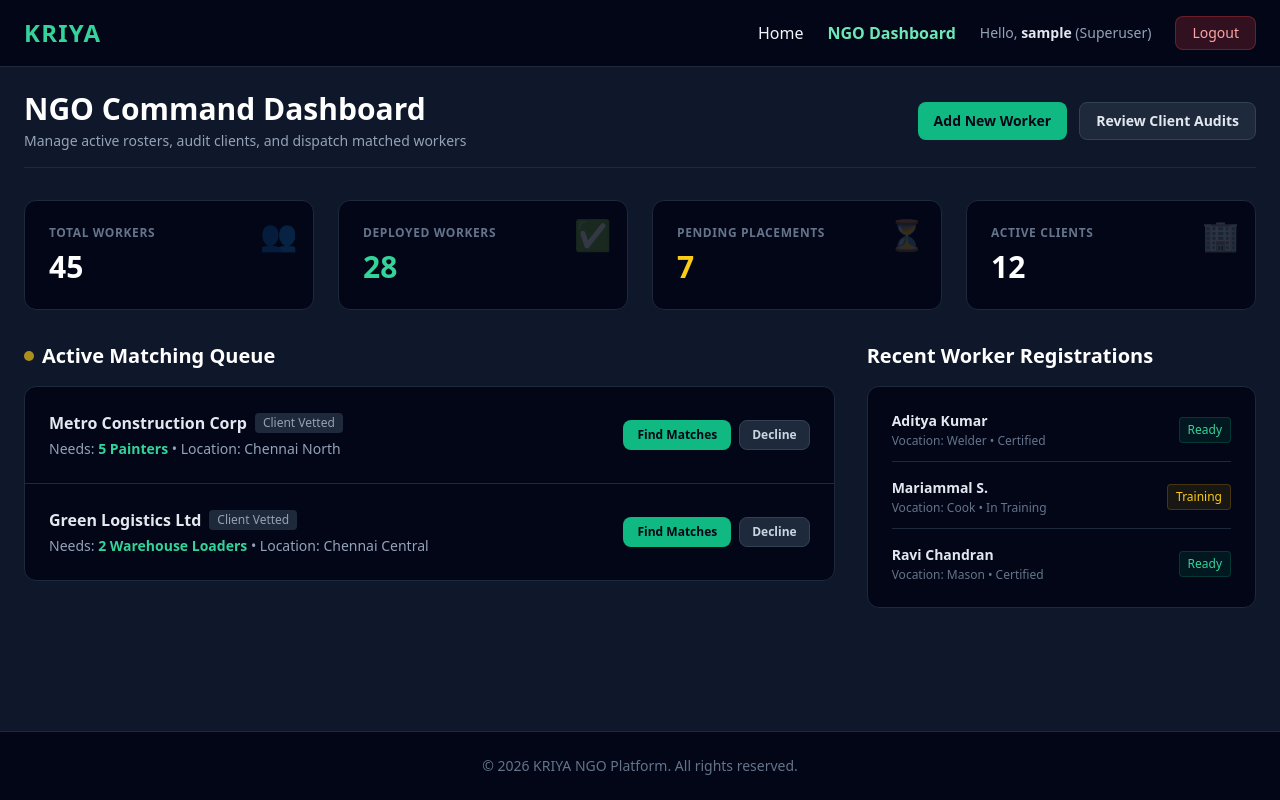
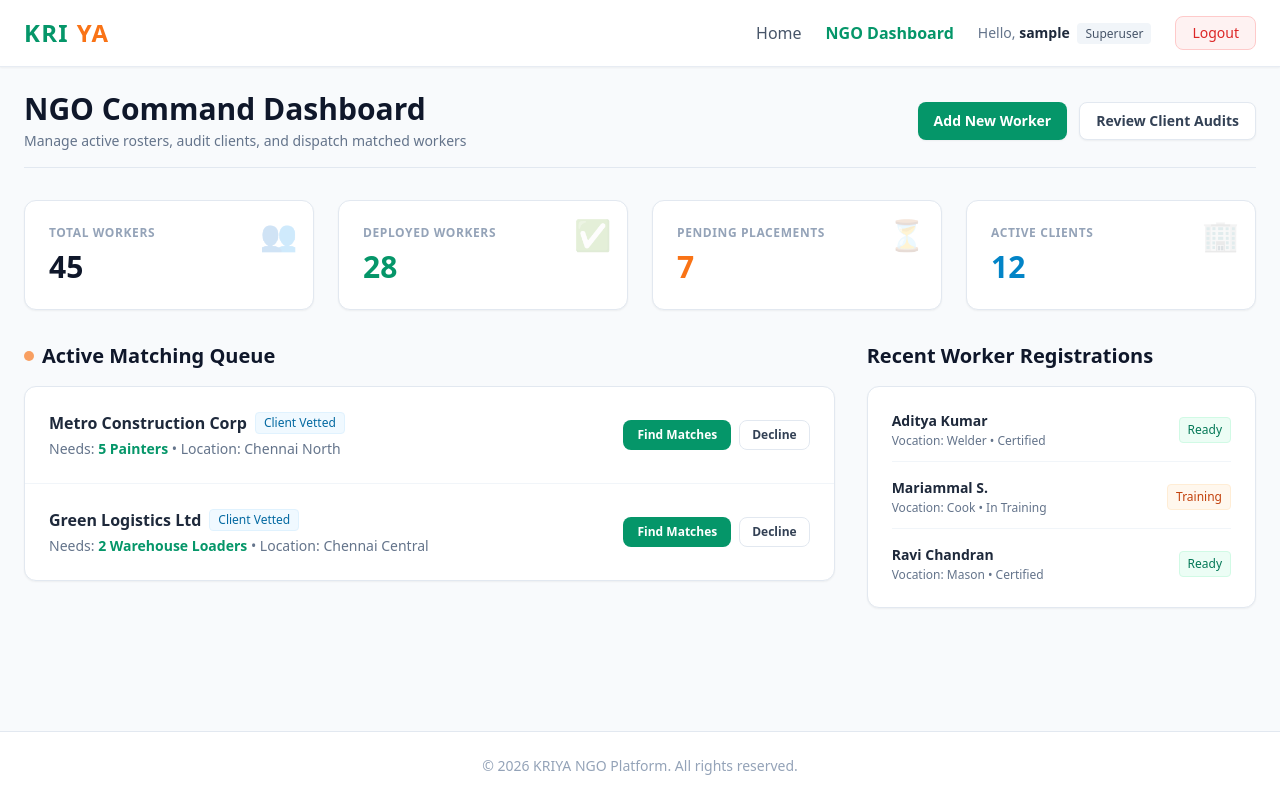
Before and after one commit to ArionGD/Kriya-Django, a Django app: page /dashboard/ngo/ in a window 1280 px wide. Run offline with Django 5.2, Linux system fonts and the light colour scheme; the visitor is signed in with stand-in values (Sample User, id 1); some libraries are stand-ins or nearby versions.

Commit message:
Update all templates to premium light theme with colorful accents

```diff
--- a/templates/base.html
+++ b/templates/base.html
@@ -16,46 +16,46 @@
             width: 8px;
         }
         ::-webkit-scrollbar-track {
-            background: #1e293b;
+            background: #f1f5f9;
         }
         ::-webkit-scrollbar-thumb {
-            background: #475569;
+            background: #cbd5e1;
             border-radius: 4px;
         }
         ::-webkit-scrollbar-thumb:hover {
-            background: #64748b;
+            background: #94a3b8;
         }
     </style>
 </head>
-<body class="bg-slate-900 text-slate-100 min-h-screen flex flex-col font-sans">
+<body class="bg-slate-50 text-slate-800 min-h-screen flex flex-col font-sans">
 
     <!-- Navbar -->
-    <nav class="bg-slate-950 border-b border-slate-800 py-4 px-6 sticky top-0 z-50">
+    <nav class="bg-white border-b border-slate-200/80 py-4 px-6 sticky top-0 z-50 shadow-sm">
         <div class="max-w-7xl mx-auto flex justify-between items-center">
-            <a href="{% url 'home' %}" class="flex items-center space-x-2 text-2xl font-bold tracking-wider text-emerald-400">
-                <span>KRIYA</span>
+            <a href="{% url 'home' %}" class="flex items-center space-x-2 text-2xl font-black tracking-wider text-slate-950">
+                <span class="text-emerald-600">KRI</span><span class="text-orange-500">YA</span>
             </a>
 
             <div class="flex items-center space-x-6">
-                <a href="{% url 'home' %}" class="hover:text-emerald-400 transition">Home</a>
+                <a href="{% url 'home' %}" class="hover:text-emerald-600 font-medium text-slate-600 transition">Home</a>
 
                 {% if user.is_authenticated %}
                     {% if user.is_manager_user %}
-                        <a href="{% url 'dashboard:ngo_dashboard' %}" class="hover:text-emerald-400 transition font-semibold text-emerald-300">NGO Dashboard</a>
+                        <a href="{% url 'dashboard:ngo_dashboard' %}" class="hover:text-emerald-600 font-semibold text-emerald-600 transition">NGO Dashboard</a>
                     {% elif user.is_client_user %}
-                        <a href="{% url 'dashboard:client_dashboard' %}" class="hover:text-emerald-400 transition">Client Panel</a>
+                        <a href="{% url 'dashboard:client_dashboard' %}" class="hover:text-emerald-600 font-semibold text-sky-600 transition">Client Panel</a>
                     {% elif user.is_worker_user %}
-                        <a href="{% url 'dashboard:worker_dashboard' %}" class="hover:text-emerald-400 transition">My Profile</a>
+                        <a href="{% url 'dashboard:worker_dashboard' %}" class="hover:text-emerald-600 font-semibold text-orange-600 transition">My Profile</a>
                     {% endif %}
 
-                    <span class="text-slate-400 text-sm">Hello, <strong class="text-slate-200">{{ user.username }}</strong> ({{ user.get_role_display }})</span>
+                    <span class="text-slate-500 text-sm hidden md:inline">Hello, <strong class="text-slate-800">{{ user.username }}</strong> <span class="bg-slate-100 text-slate-600 text-xs px-2 py-0.5 rounded ml-1">{{ user.get_role_display }}</span></span>
                     <form action="{% url 'logout' %}" method="post" class="inline">
                         {% csrf_token %}
-                        <button type="submit" class="bg-red-500/20 border border-red-500/30 text-red-300 px-4 py-1.5 rounded-lg hover:bg-red-500/30 transition text-sm">Logout</button>
+                        <button type="submit" class="bg-red-50 border border-red-200 text-red-600 px-4 py-1.5 rounded-lg hover:bg-red-100 transition text-sm font-medium">Logout</button>
                     </form>
                 {% else %}
-                    <a href="{% url 'login' %}" class="text-slate-300 hover:text-white transition">Login</a>
-                    <a href="{% url 'register' %}" class="bg-emerald-500 hover:bg-emerald-600 text-slate-950 px-4 py-2 rounded-lg font-semibold transition text-sm">Get Started</a>
+                    <a href="{% url 'login' %}" class="text-slate-600 hover:text-slate-900 font-medium transition">Login</a>
+                    <a href="{% url 'register' %}" class="bg-emerald-600 hover:bg-emerald-700 text-white px-4 py-2 rounded-lg font-bold transition text-sm shadow-md shadow-emerald-600/10">Get Started</a>
                 {% endif %}
             </div>
         </div>
@@ -65,9 +65,9 @@
     {% if messages %}
     <div class="max-w-3xl mx-auto mt-4 px-4 w-full">
         {% for message in messages %}
-        <div class="p-4 rounded-lg border {% if message.tags == 'error' %}bg-red-950/50 border-red-500/30 text-red-200{% else %}bg-emerald-950/50 border-emerald-500/30 text-emerald-200{% endif %} flex justify-between items-center shadow-lg" x-data="{ show: true }" x-show="show" x-transition>
-            <span>{{ message }}</span>
-            <button @click="show = false" class="text-slate-400 hover:text-white font-bold">&times;</button>
+        <div class="p-4 rounded-lg border {% if message.tags == 'error' %}bg-red-50 border-red-200 text-red-800{% else %}bg-emerald-50 border-emerald-200 text-emerald-800{% endif %} flex justify-between items-center shadow-md" x-data="{ show: true }" x-show="show" x-transition>
+            <span class="font-medium">{{ message }}</span>
+            <button @click="show = false" class="text-slate-400 hover:text-slate-600 font-bold text-lg leading-none">&times;</button>
         </div>
         {% endfor %}
     </div>
@@ -79,7 +79,7 @@
     </main>
 
     <!-- Footer -->
-    <footer class="bg-slate-950 border-t border-slate-800 py-6 text-center text-slate-500 text-sm mt-auto">
+    <footer class="bg-white border-t border-slate-200 py-6 text-center text-slate-400 text-sm mt-auto">
         <div class="max-w-7xl mx-auto px-6">
             <p>&copy; {% now "Y" %} KRIYA NGO Platform. All rights reserved.</p>
         </div>
--- a/templates/dashboard/ngo.html
+++ b/templates/dashboard/ngo.html
@@ -5,41 +5,41 @@
 {% block content %}
 <div class="space-y-8">
     <!-- Header -->
-    <div class="flex justify-between items-center border-b border-slate-800 pb-4">
+    <div class="flex justify-between items-center border-b border-slate-200 pb-4">
         <div>
-            <h1 class="text-3xl font-black text-white">NGO Command Dashboard</h1>
-            <p class="text-slate-400 text-sm mt-1">Manage active rosters, audit clients, and dispatch matched workers</p>
+            <h1 class="text-3xl font-black text-slate-900">NGO Command Dashboard</h1>
+            <p class="text-slate-500 text-sm mt-1">Manage active rosters, audit clients, and dispatch matched workers</p>
         </div>
         <div class="flex space-x-3">
-            <button class="bg-emerald-500 hover:bg-emerald-600 text-slate-950 px-4 py-2 rounded-lg font-semibold transition text-sm">Add New Worker</button>
-            <button class="bg-slate-800 hover:bg-slate-700 text-slate-200 border border-slate-700 px-4 py-2 rounded-lg font-semibold transition text-sm">Review Client Audits</button>
+            <button class="bg-emerald-600 hover:bg-emerald-700 text-white px-4 py-2 rounded-lg font-semibold transition text-sm shadow-sm cursor-pointer">Add New Worker</button>
+            <button class="bg-white hover:bg-slate-50 text-slate-700 border border-slate-200 px-4 py-2 rounded-lg font-semibold transition text-sm shadow-sm cursor-pointer">Review Client Audits</button>
         </div>
     </div>
 
     <!-- Quick Stats Grid -->
     <div class="grid grid-cols-1 sm:grid-cols-2 lg:grid-cols-4 gap-6">
-        <div class="bg-slate-950 border border-slate-800 p-6 rounded-xl relative overflow-hidden">
+        <div class="bg-white border border-slate-200 p-6 rounded-xl relative overflow-hidden shadow-sm">
             <div class="absolute right-4 top-4 text-3xl opacity-20">👥</div>
-            <p class="text-slate-500 text-xs font-bold uppercase tracking-wider">Total Workers</p>
-            <h3 class="text-3xl font-black text-white mt-2">{{ total_workers }}</h3>
+            <p class="text-slate-400 text-xs font-bold uppercase tracking-wider">Total Workers</p>
+            <h3 class="text-3xl font-black text-slate-900 mt-2">{{ total_workers }}</h3>
         </div>
 
-        <div class="bg-slate-950 border border-slate-800 p-6 rounded-xl relative overflow-hidden">
+        <div class="bg-white border border-slate-200 p-6 rounded-xl relative overflow-hidden shadow-sm">
             <div class="absolute right-4 top-4 text-3xl opacity-20">✅</div>
-            <p class="text-slate-500 text-xs font-bold uppercase tracking-wider">Deployed Workers</p>
-            <h3 class="text-3xl font-black text-emerald-400 mt-2">{{ deployed_workers }}</h3>
+            <p class="text-slate-400 text-xs font-bold uppercase tracking-wider">Deployed Workers</p>
+            <h3 class="text-3xl font-black text-emerald-600 mt-2">{{ deployed_workers }}</h3>
         </div>
 
-        <div class="bg-slate-950 border border-slate-800 p-6 rounded-xl relative overflow-hidden">
+        <div class="bg-white border border-slate-200 p-6 rounded-xl relative overflow-hidden shadow-sm">
             <div class="absolute right-4 top-4 text-3xl opacity-20">⏳</div>
-            <p class="text-slate-500 text-xs font-bold uppercase tracking-wider">Pending Placements</p>
-            <h3 class="text-3xl font-black text-yellow-400 mt-2">{{ pending_requests }}</h3>
+            <p class="text-slate-400 text-xs font-bold uppercase tracking-wider">Pending Placements</p>
+            <h3 class="text-3xl font-black text-orange-500 mt-2">{{ pending_requests }}</h3>
         </div>
 
-        <div class="bg-slate-950 border border-slate-800 p-6 rounded-xl relative overflow-hidden">
+        <div class="bg-white border border-slate-200 p-6 rounded-xl relative overflow-hidden shadow-sm">
             <div class="absolute right-4 top-4 text-3xl opacity-20">🏢</div>
-            <p class="text-slate-500 text-xs font-bold uppercase tracking-wider">Active Clients</p>
-            <h3 class="text-3xl font-black text-white mt-2">{{ active_clients }}</h3>
+            <p class="text-slate-400 text-xs font-bold uppercase tracking-wider">Active Clients</p>
+            <h3 class="text-3xl font-black text-sky-600 mt-2">{{ active_clients }}</h3>
         </div>
     </div>
 
@@ -47,37 +47,37 @@
     <div class="grid grid-cols-1 lg:grid-cols-3 gap-8">
         <!-- Matching Queue -->
         <div class="lg:col-span-2 space-y-4">
-            <h2 class="text-xl font-bold text-white flex items-center space-x-2">
-                <span class="w-2.5 h-2.5 bg-yellow-400 rounded-full animate-pulse"></span>
+            <h2 class="text-xl font-bold text-slate-900 flex items-center space-x-2">
+                <span class="w-2.5 h-2.5 bg-orange-500 rounded-full animate-pulse"></span>
                 <span>Active Matching Queue</span>
             </h2>
 
-            <div class="bg-slate-950 border border-slate-800 rounded-xl overflow-hidden divide-y divide-slate-800">
+            <div class="bg-white border border-slate-200 rounded-xl overflow-hidden divide-y divide-slate-100 shadow-sm">
                 <div class="p-6 flex flex-col sm:flex-row justify-between items-start sm:items-center gap-4">
                     <div>
                         <div class="flex items-center space-x-2">
-                            <h4 class="font-bold text-slate-200">Metro Construction Corp</h4>
-                            <span class="bg-slate-800 text-slate-400 text-xs px-2 py-0.5 rounded">Client Vetted</span>
+                            <h4 class="font-bold text-slate-800">Metro Construction Corp</h4>
+                            <span class="bg-sky-50 text-sky-700 text-xs px-2 py-0.5 rounded border border-sky-100">Client Vetted</span>
                         </div>
-                        <p class="text-slate-400 text-sm mt-1">Needs: <strong class="text-emerald-400">5 Painters</strong> • Location: Chennai North</p>
+                        <p class="text-slate-500 text-sm mt-1">Needs: <strong class="text-emerald-600">5 Painters</strong> • Location: Chennai North</p>
                     </div>
                     <div class="flex space-x-2">
-                        <button class="bg-emerald-500 hover:bg-emerald-600 text-slate-950 px-3.5 py-1.5 rounded-lg text-xs font-bold transition">Find Matches</button>
-                        <button class="bg-slate-800 hover:bg-slate-700 text-slate-300 border border-slate-700 px-3 py-1.5 rounded-lg text-xs font-semibold transition">Decline</button>
+                        <button class="bg-emerald-600 hover:bg-emerald-700 text-white px-3.5 py-1.5 rounded-lg text-xs font-bold transition cursor-pointer">Find Matches</button>
+                        <button class="bg-white hover:bg-slate-50 text-slate-700 border border-slate-200 px-3 py-1.5 rounded-lg text-xs font-semibold transition cursor-pointer">Decline</button>
                     </div>
                 </div>
 
                 <div class="p-6 flex flex-col sm:flex-row justify-between items-start sm:items-center gap-4">
                     <div>
                         <div class="flex items-center space-x-2">
-                            <h4 class="font-bold text-slate-200">Green Logistics Ltd</h4>
-                            <span class="bg-slate-800 text-slate-400 text-xs px-2 py-0.5 rounded">Client Vetted</span>
+                            <h4 class="font-bold text-slate-800">Green Logistics Ltd</h4>
+                            <span class="bg-sky-50 text-sky-700 text-xs px-2 py-0.5 rounded border border-sky-100">Client Vetted</span>
                         </div>
-                        <p class="text-slate-400 text-sm mt-1">Needs: <strong class="text-emerald-400">2 Warehouse Loaders</strong> • Location: Chennai Central</p>
+                        <p class="text-slate-500 text-sm mt-1">Needs: <strong class="text-emerald-600">2 Warehouse Loaders</strong> • Location: Chennai Central</p>
                     </div>
                     <div class="flex space-x-2">
-                        <button class="bg-emerald-500 hover:bg-emerald-600 text-slate-950 px-3.5 py-1.5 rounded-lg text-xs font-bold transition">Find Matches</button>
-                        <button class="bg-slate-800 hover:bg-slate-700 text-slate-300 border border-slate-700 px-3 py-1.5 rounded-lg text-xs font-semibold transition">Decline</button>
+                        <button class="bg-emerald-600 hover:bg-emerald-700 text-white px-3.5 py-1.5 rounded-lg text-xs font-bold transition cursor-pointer">Find Matches</button>
+                        <button class="bg-white hover:bg-slate-50 text-slate-700 border border-slate-200 px-3 py-1.5 rounded-lg text-xs font-semibold transition cursor-pointer">Decline</button>
                     </div>
                 </div>
             </div>
@@ -85,28 +85,28 @@
 
         <!-- Worker Registry Summary -->
         <div class="space-y-4">
-            <h2 class="text-xl font-bold text-white">Recent Worker Registrations</h2>
-            <div class="bg-slate-950 border border-slate-800 p-6 rounded-xl space-y-4">
-                <div class="flex justify-between items-center border-b border-slate-800 pb-3">
+            <h2 class="text-xl font-bold text-slate-900">Recent Worker Registrations</h2>
+            <div class="bg-white border border-slate-200 p-6 rounded-xl space-y-4 shadow-sm">
+                <div class="flex justify-between items-center border-b border-slate-100 pb-3">
                     <div>
-                        <h4 class="font-bold text-slate-200 text-sm">Aditya Kumar</h4>
+                        <h4 class="font-bold text-slate-800 text-sm">Aditya Kumar</h4>
                         <p class="text-slate-500 text-xs mt-0.5">Vocation: Welder • Certified</p>
                     </div>
-                    <span class="bg-emerald-500/10 text-emerald-400 text-xs px-2 py-1 rounded border border-emerald-500/20">Ready</span>
+                    <span class="bg-emerald-50 text-emerald-700 text-xs px-2 py-1 rounded border border-emerald-100 font-medium">Ready</span>
                 </div>
-                <div class="flex justify-between items-center border-b border-slate-800 pb-3">
+                <div class="flex justify-between items-center border-b border-slate-100 pb-3">
                     <div>
-                        <h4 class="font-bold text-slate-200 text-sm">Mariammal S.</h4>
+                        <h4 class="font-bold text-slate-800 text-sm">Mariammal S.</h4>
                         <p class="text-slate-500 text-xs mt-0.5">Vocation: Cook • In Training</p>
                     </div>
-                    <span class="bg-yellow-500/10 text-yellow-400 text-xs px-2 py-1 rounded border border-yellow-500/20">Training</span>
+                    <span class="bg-orange-50 text-orange-700 text-xs px-2 py-1 rounded border border-orange-100 font-medium">Training</span>
                 </div>
                 <div class="flex justify-between items-center">
                     <div>
-                        <h4 class="font-bold text-slate-200 text-sm">Ravi Chandran</h4>
+                        <h4 class="font-bold text-slate-800 text-sm">Ravi Chandran</h4>
                         <p class="text-slate-500 text-xs mt-0.5">Vocation: Mason • Certified</p>
                     </div>
-                    <span class="bg-emerald-500/10 text-emerald-400 text-xs px-2 py-1 rounded border border-emerald-500/20">Ready</span>
+                    <span class="bg-emerald-50 text-emerald-700 text-xs px-2 py-1 rounded border border-emerald-100 font-medium">Ready</span>
                 </div>
             </div>
         </div>
```
Also changed, not shown: templates/accounts/login.html (+9 -9 lines), templates/accounts/register.html (+23 -23 lines), templates/core/home.html (+18 -18 lines), templates/dashboard/client.html (+29 -27 lines), templates/dashboard/worker.html (+18 -18 lines).
